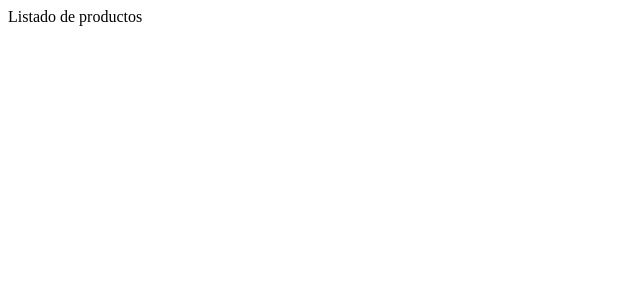
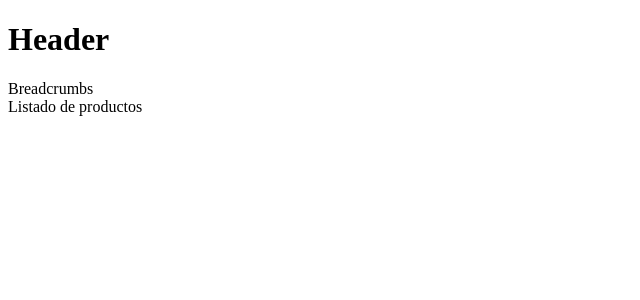
Before and after one commit to luisjaviercases/react-shopping-cart, a React (Vite) app: page /products in a window 1280 px wide. Shown: the top 300 px of the page, without its empty margins (0-640 px from the left). Built offline with nearby package versions, Linux system fonts and the light colour scheme.

Commit message:
feat(app): add header to all pages

```diff
--- a/src/App.jsx
+++ b/src/App.jsx
@@ -1,8 +1,10 @@
 import { Outlet } from 'react-router-dom';
+import Header from '@/components/Header/Header';
 
 const App = () => {
   return (
     <>
+      <Header />
       <Outlet />
     </>
   );
```
